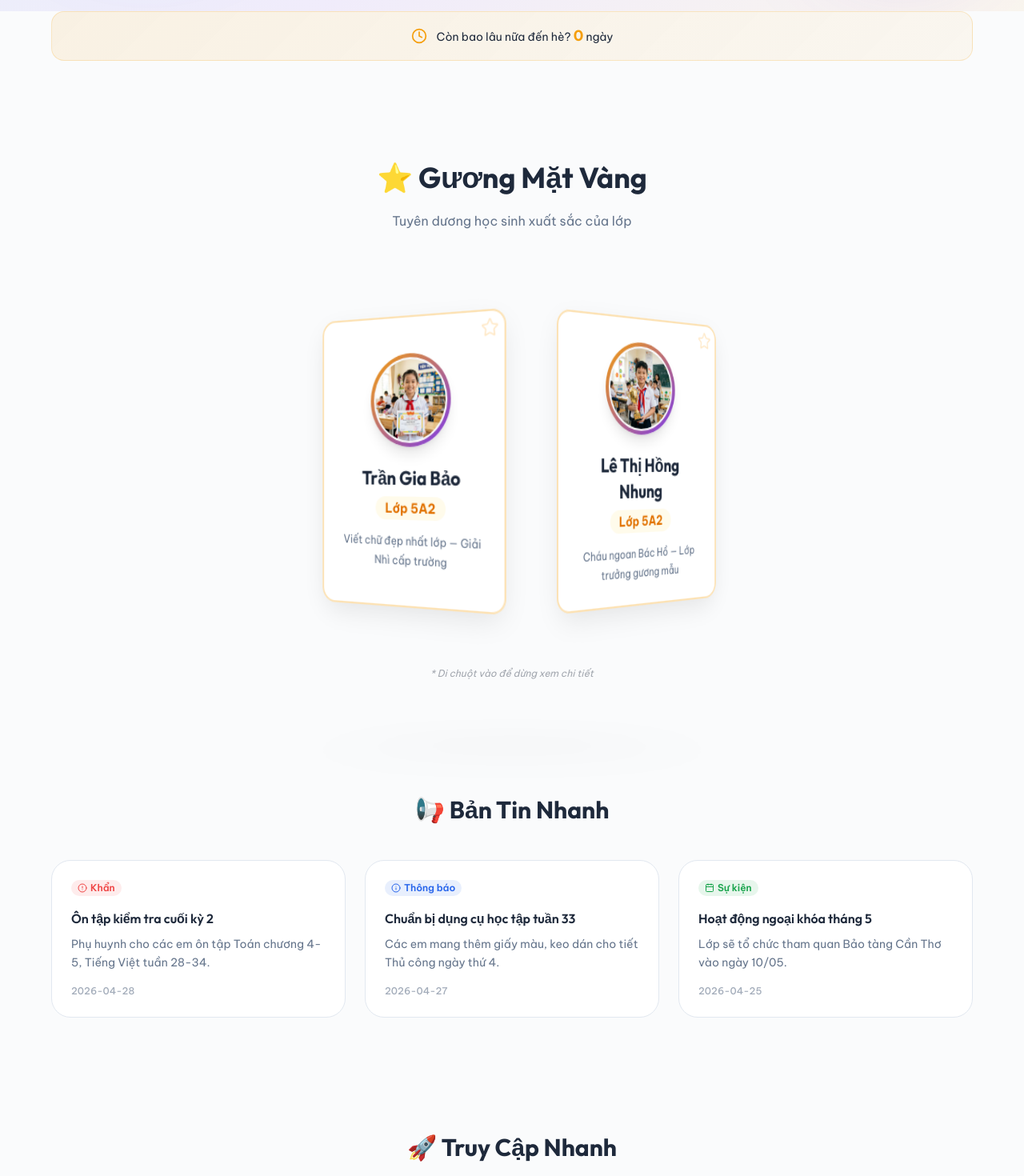
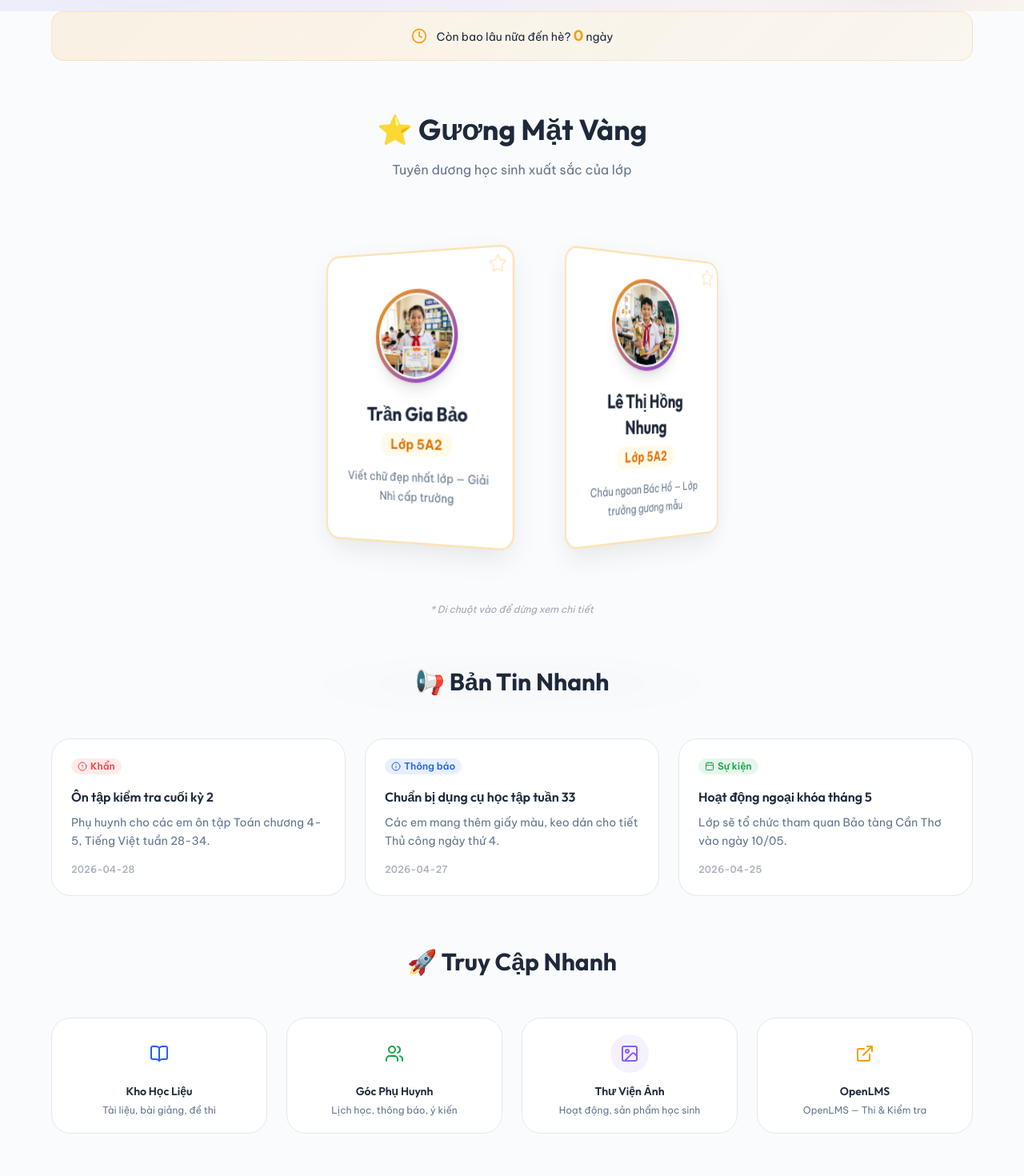
Before and after one commit to Chauphan708/thaychau, a React (Vite) app: page / in a window 1280 px wide. Shown: the part 520-1990 px from the top of the page at 80% size. Built offline with nearby package versions, Linux system fonts and the light colour scheme; no server answers; the database is empty.

Commit message:
fix: balance top and bottom margins to 60px/48px for elegant and smooth section hierarchy

```diff
--- a/src/pages/HomePage.tsx
+++ b/src/pages/HomePage.tsx
@@ -169,9 +169,9 @@ function GoldenFacesSection() {
   const radius = Math.max(200, count * 40); // Dynamic radius based on item count
 
   return (
-    <AnimatedSection className="container mx-auto max-w-7xl px-4 overflow-visible" style={{ marginTop: "120px", marginBottom: "80px" }}>
-      <div className="text-center mb-16">
-        <h2 className="text-3xl md:text-4xl font-bold mb-4" style={{ fontFamily: "var(--font-heading)", color: "var(--color-text)", marginTop: "40px" }}>
+    <AnimatedSection className="container mx-auto max-w-7xl px-4 overflow-visible" style={{ marginTop: "60px", marginBottom: "60px" }}>
+      <div className="text-center" style={{ marginBottom: "48px" }}>
+        <h2 className="text-3xl md:text-4xl font-bold mb-3" style={{ fontFamily: "var(--font-heading)", color: "var(--color-text)" }}>
           ⭐ Gương Mặt Vàng
         </h2>
         <p className="text-base" style={{ color: "var(--color-text-secondary)" }}>Tuyên dương học sinh xuất sắc của lớp</p>
@@ -276,8 +276,8 @@ function AnnouncementsSection() {
   };
 
   return (
-    <AnimatedSection className="container mx-auto max-w-7xl px-4" style={{ marginTop: "140px", marginBottom: "80px" }}>
-      <h2 className="text-2xl md:text-3xl font-bold text-center" style={{ fontFamily: "var(--font-heading)", color: "var(--color-text)", marginTop: "40px", marginBottom: "40px" }}>
+    <AnimatedSection className="container mx-auto max-w-7xl px-4" style={{ marginTop: "60px", marginBottom: "60px" }}>
+      <h2 className="text-2xl md:text-3xl font-bold text-center" style={{ fontFamily: "var(--font-heading)", color: "var(--color-text)", marginBottom: "48px" }}>
         📢 Bản Tin Nhanh
       </h2>
       <div className="grid grid-cols-1 md:grid-cols-3 gap-6">
@@ -340,8 +340,8 @@ function QuickLinksSection() {
   }
 
   return (
-    <AnimatedSection className="container mx-auto max-w-7xl px-4" style={{ marginTop: "140px", marginBottom: "80px" }}>
-      <h2 className="text-2xl md:text-3xl font-bold text-center" style={{ fontFamily: "var(--font-heading)", color: "var(--color-text)", marginTop: "40px", marginBottom: "40px" }}>
+    <AnimatedSection className="container mx-auto max-w-7xl px-4" style={{ marginTop: "60px", marginBottom: "60px" }}>
+      <h2 className="text-2xl md:text-3xl font-bold text-center" style={{ fontFamily: "var(--font-heading)", color: "var(--color-text)", marginBottom: "48px" }}>
         🚀 Truy Cập Nhanh
       </h2>
       <div className="grid grid-cols-2 md:grid-cols-4 gap-6">
```
